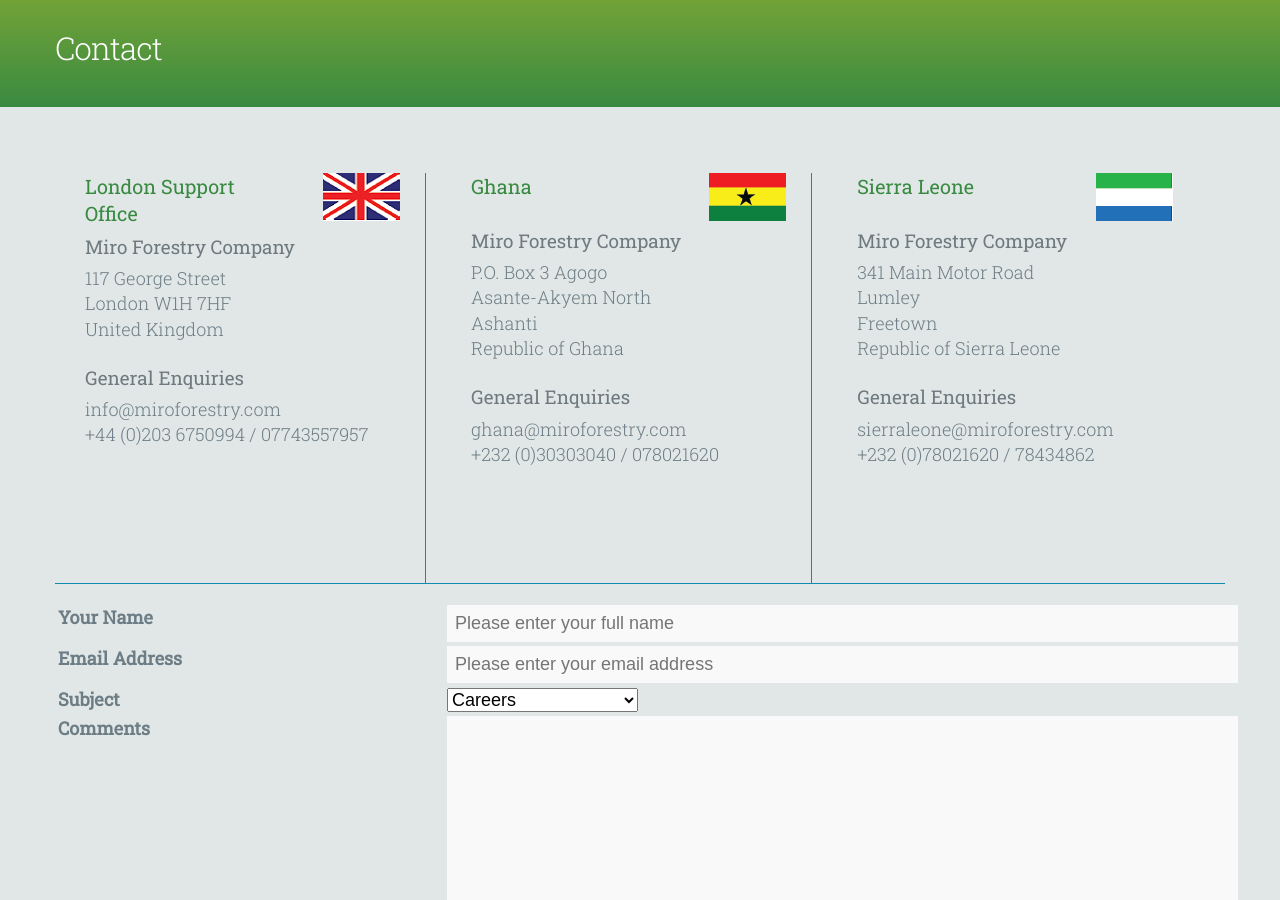
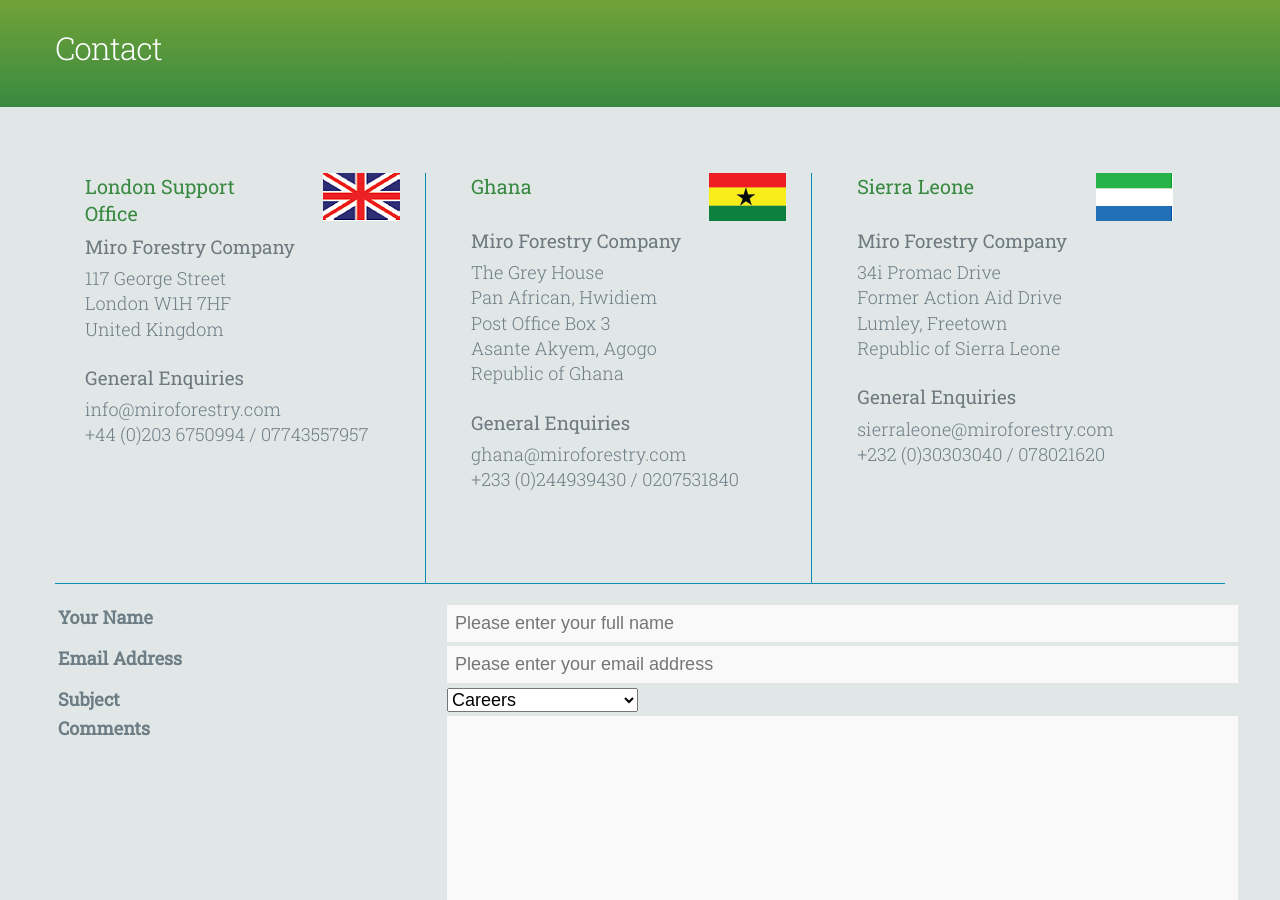
Before and after one commit to asmt3/www.miroforestry.com, a Jekyll site: the page built from contact.html, in a window 1280 px wide and 900 px high, scrolled down 467 px. Built offline with Jekyll 4.4.1, drawn with Linux system fonts in a browser that asks for light colours; nearby versions of some CDN libraries; comment, search, counter and statistics services are not loaded; grey boxes are pictures that could not be loaded.

Commit message:
contact correction

```diff
--- a/contact.html
+++ b/contact.html
@@ -41,10 +41,11 @@
         Miro Forestry Company
       </h3>
       <p>
-        P.O. Box 3 Agogo<br>
-        Asante-Akyem North<br>
-        Ashanti<br>
-        Republic of Ghana
+        The Grey House<br>
+        Pan African, Hwidiem<br>
+        Post Office Box 3<br>
+        Asante Akyem, Agogo<br>
+        Republic of Ghana<br>
       </p>
 
       <h3>
@@ -53,7 +54,7 @@
 
       <p>
         <a href="mailto:ghana@miroforestry.com ">ghana@miroforestry.com</a>
-        <br>+232 (0)30303040 / 078021620
+        <br>+233 (0)244939430 / 0207531840
       </p>
     </div>
   </div>
@@ -69,9 +70,9 @@
         Miro Forestry Company
       </h3>
       <p>
-        341 Main Motor Road<br>
-        Lumley<br>
-        Freetown<br>
+        34i Promac Drive<br>
+        Former Action Aid Drive<br>
+        Lumley, Freetown<br>
         Republic of Sierra Leone<br>
       </p>
 
@@ -81,7 +82,7 @@
 
       <p>
         <a href="mailto:sierraleone@miroforestry.com ">sierraleone@miroforestry.com</a>
-        <br>+232 (0)78021620 / 78434862
+        <br>+232 (0)30303040 / 078021620
       </p>
 
     </div>
```
